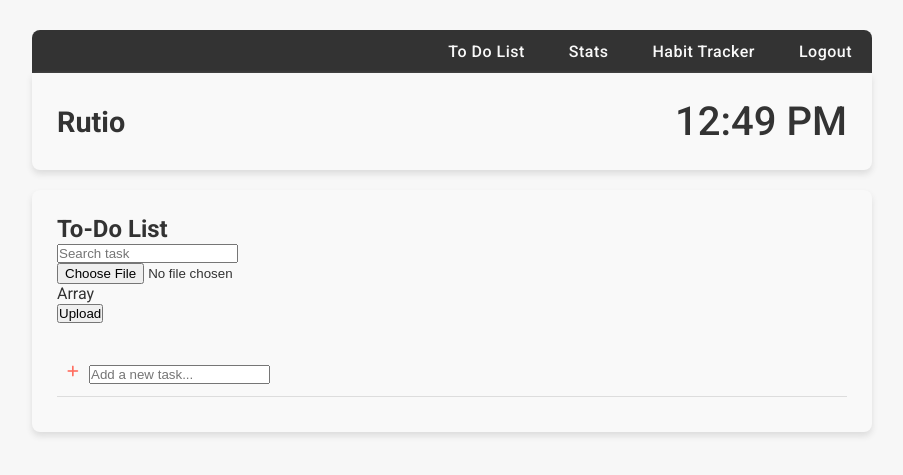
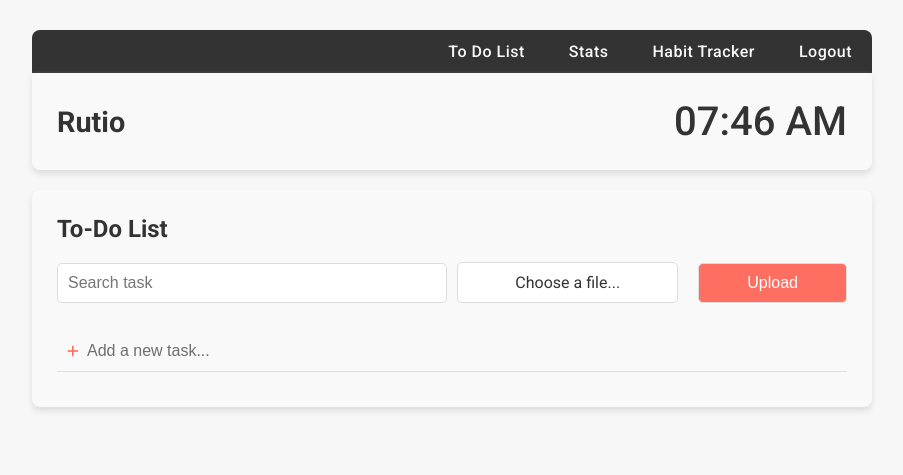
Before and after one commit to Yuviellia/Rutio, a PHP site: page /todo in a window 1280 px wide. Shown: the top 475 px of the page, without its empty margins (188-1091 px from the left). Run offline with PHP 8.4, Linux system fonts and the light colour scheme; the visitor is signed in with stand-in values (Sample User, id 1); data that the repository does not hold is empty; a stand-in replaces the project's code that opens the database connection; some libraries are stand-ins or nearby versions.

Commit message:
css adjustments

```diff
--- a/public/css/main.css
+++ b/public/css/main.css
@@ -20,6 +20,8 @@ h1{
     margin: 10px 0;
     position: relative;
     padding: 10px 0;
+    overflow: hidden;
+    width: 100%;
 }
 
 .task-list span {
@@ -30,19 +32,16 @@ h1{
 table {
     width: 100%;
     border-collapse: collapse;
+    table-layout: fixed;
 }
 
 table tr td {
     position: relative;
+    word-wrap: break-word;
 }
-
-.task-cell {
-    display: flex;
-    align-items: center;
-    justify-content: center;
-    position: relative;
+.task-cell{
+    overflow: hidden;
 }
-
 .task-cell span {
     text-align: center;
     width: 100%;
@@ -99,6 +98,20 @@ table tr:hover .fa-trash, .task-list li:hover .fa-trash, table tr:hover .fa-plus
 .navbar a:hover {
     color: var(--accent);
 }
+h3{
+    text-align: center;
+    margin-top: 25px;
+}
+#habit-table-section a {
+    color: var(--accent);
+    text-decoration: none;
+    transition: color 0.3s ease;
+    font-size: 1.4em;
+}
+
+#habit-table-section a:hover {
+    color: var(--accentDark);
+}
 
 .section {
     margin-bottom: 20px;
@@ -140,7 +153,6 @@ table tr:hover .fa-trash, .task-list li:hover .fa-trash, table tr:hover .fa-plus
 table {
     width: 100%;
     border-collapse: collapse;
-    margin-top: 25px;
 }
 
 table, th {
@@ -198,3 +210,151 @@ input[type="checkbox"]:checked {
     background: var(--accent);
     border-color: var(--accent);
 }
+
+
+input.search {
+    width: 100%;
+    padding: 10px;
+    margin: 10px 0;
+    border: 1px solid var(--border);
+    border-radius: 5px;
+    font-size: 1em;
+    outline: none;
+}
+
+input.search:focus {
+    border-color: var(--accent);
+}
+
+
+
+
+
+/* Container for the search, file input, and button */
+.input-container {
+    display: flex;
+    justify-content: space-between;
+    align-items: center;
+    gap: 10px; /* Adds space between items */
+}
+
+/* Styling the search input */
+input.search {
+    width: 50%;
+    padding: 10px;
+    margin: 0;
+    border: 1px solid var(--border);
+    border-radius: 5px;
+    font-size: 1em;
+    outline: none;
+}
+
+input.search:focus {
+    border-color: var(--accent);
+}
+
+/* Styling for the file input wrapper */
+.file-input-wrapper {
+    position: relative;
+    width: 60%;
+}
+
+.input-container form {
+    position: relative;
+    width: 50%;
+    display: flex;
+    justify-content: space-between;
+    align-items: center;
+    gap: 10px;
+}
+
+.file-input-wrapper input[type="file"] {
+    position: absolute;
+    opacity: 0;
+    width: 100%;
+    height: 100%;
+    cursor: pointer;
+}
+
+.file-input-wrapper label {
+    display: block;
+    padding: 10px;
+    border: 1px solid var(--border);
+    border-radius: 5px;
+    background: white;
+    font-size: 1em;
+    text-align: center;
+    color: var(--grayDark);
+    cursor: pointer;
+    width: 100%;
+}
+
+.file-input-wrapper input[type="file"]:focus + label {
+    border-color: var(--accent);
+}
+
+/* Styling for the file submit button */
+.file-submit {
+    width: 40%;
+    padding: 10px;
+    border: 1px solid var(--border);
+    border-radius: 5px;
+    background: var(--accent);
+    color: white;
+    font-size: 1em;
+    cursor: pointer;
+    transition: background 0.3s ease;
+}
+
+.file-submit:hover {
+    background: var(--accentDark);
+}
+
+.file-submit:focus {
+    outline: none;
+    border-color: var(--accent);
+}
+
+
+
+
+
+.add-container {
+    display: flex;
+    align-items: center;
+    position: relative;
+    padding-left: 10px;
+    font-family: 'Roboto', sans-serif;
+    font-size: 1em;
+    line-height: 1.5em;
+    height: 40px;
+}
+
+.task-input {
+    position: absolute;
+    top: 7px;
+    left: 30px;
+    border: none;
+    background: none;
+    color: transparent;
+    font-size: inherit;
+    line-height: inherit;
+    width: 100%;
+    padding: 0;
+    z-index: 1;
+    caret-color: black;
+}
+
+.add-container:hover .task-input {
+    color: black;
+}
+
+.add-container .task-input:focus {
+    outline: none;
+    color: black;
+}
+
+.task-input::placeholder {
+    color: var(--grayDark);
+    opacity: 0.7;
+}
--- a/public/views/toDo.php
+++ b/public/views/toDo.php
@@ -27,16 +27,21 @@
         </div>
 
         <div id="todo-section" class="section">
-            <h2>To-Do List</h2>
-            <input placeholder="Search task">
-            <form action="/import" method="post" enctype="multipart/form-data">
-                <input name="file" type="file">
-                <div class="messages"><?php if(isset($messages)){foreach($messages as $message) echo $message;}?></div>
-                <button type="submit">Upload</button>
-            </form>
+            <h2>To-Do List</h2><br>
+            <div class="input-container">
+                <input placeholder="Search task" class="search">
+                <form action="/import" method="post" enctype="multipart/form-data">
+                    <div class="file-input-wrapper">
+                        <input name="file" type="file" class="file-choice" id="file-input" />
+                        <label for="file-input" class="file-placeholder"><?php if(!empty($messages)){foreach($messages as $message) echo $message;} else echo "Choose a file..."?></label>
+                    </div>
+                    <div class="messages"></div>
+                    <button type="submit" class="file-submit">Upload</button>
+                </form>
+            </div>
             <ul class="task-list">
                 <span class="foreach">
-                <?php foreach($toDo as $task):?>
+                <?php if(isset($toDo)){foreach($toDo as $task):?>
                     <form action="/deleteD" method="post" enctype="multipart/form-data">
                         <li>
                             <button type="submit" class="submit-button"><i class="fa-solid fa-trash"></i></button>
@@ -44,10 +49,10 @@
                             <input type="hidden" name="task" value="<?= htmlspecialchars($task["id"]) ?>">
                         </li>
                     </form>
-                <?php endforeach;?>
+                <?php endforeach;}?>
                 </span>
                 <form action="/addD" method="post" enctype="multipart/form-data">
-                    <li>
+                    <li class="add-container">
                         <button type="submit" class="submit-button"> <i class="fa-solid fa-plus"></i></button>
                         <span><input name="task" type="text" placeholder="Add a new task..." class="task-input"></span>
                     </li>
@@ -55,37 +60,6 @@
             </ul>
         </div>
     </div>
-
-    <script>
-        function updateClock() {
-            const now = new Date();
-            let hours = now.getHours();
-            const minutes = now.getMinutes();
-            const period = hours >= 12 ? 'PM' : 'AM';
-            hours = hours % 12 || 12;
-            document.getElementById('hours').textContent = String(hours).padStart(2, '0');
-            document.getElementById('minutes').textContent = String(minutes).padStart(2, '0');
-            document.getElementById('period').textContent = period;
-        }
-        setInterval(updateClock, 1000);
-        updateClock();
-
-        function updateProgressBar(row) {
-            const checkboxes = row.querySelectorAll('input[class^="check-"]');
-            const progressBar = row.querySelector('.progress-bar');
-            const totalDays = checkboxes.length;
-            const checkedDays = Array.from(checkboxes).filter(checkbox => checkbox.checked).length;
-            const percentage = (checkedDays / totalDays) * 100;
-            progressBar.style.width = percentage + '%';
-        }
-
-        document.querySelectorAll('table tr').forEach(row => {
-            const checkboxes = row.querySelectorAll('input[class^="check-"]');
-            checkboxes.forEach(checkbox => {
-                checkbox.addEventListener('change', () => updateProgressBar(row));
-            });
-        });
-    </script>
 </body>
 
 <template id="tmplt">
--- a/src/controllers/SecurityController.php
+++ b/src/controllers/SecurityController.php
@@ -60,6 +60,7 @@ class SecurityController extends AppController{
 
         session_start();
         $_SESSION['id'] = $userRepository->getUser($email)->getId();
+
         header('Location: /dashboard');
         exit();
     }
--- a/src/controllers/ToDoController.php
+++ b/src/controllers/ToDoController.php
@@ -24,7 +24,7 @@ class ToDoController extends AppController {
         }
 
         $toDo = $this->toDoRepository->getToDos();
-        $this->render('todo', ['toDo' => $toDo]);
+        $this->render('todo', ['messages' => null, 'toDo' => $toDo]);
     }
 
     public function import() {
--- a/src/repository/TagRepository.php
+++ b/src/repository/TagRepository.php
@@ -54,25 +54,22 @@ class TagRepository extends Repository {
 
     public function mark($id, $date): void {
         session_start();
-        if (!isset($_SESSION['id'])) { header('Location: /login'); }
+        if (!isset($_SESSION['id'])) {
+            header('Location: /login');
+            exit();
+        }
+
 
         $stmt = $this->database->connect()->prepare('
-            SELECT 1
-            FROM tags
-            WHERE id = ? AND iduser = ?
+            INSERT INTO marked (idtag, date)
+            SELECT t.id, ?
+            FROM tags t
+            INNER JOIN users u ON t.iduser = u.id
+            WHERE t.id = ? AND u.id = ?
         ');
 
         $user = $_SESSION['id'];
-        $stmt->execute([$id, $user]);
-
-        if ($stmt->rowCount() > 0) {
-            $stmt = $this->database->connect()->prepare('
-            INSERT INTO marked (idtag, date)
-            VALUES (?, ?)
-        ');
-
-            $stmt->execute([$id, $date]);
-        }
+        $stmt->execute([$date, $id, $user]);
     }
 
     public function unmark($id, $date): void {
```
Also changed, not shown: public/js/clock.js (added, +12 -0 lines), public/views/dashboard.php (+12 -23 lines).
